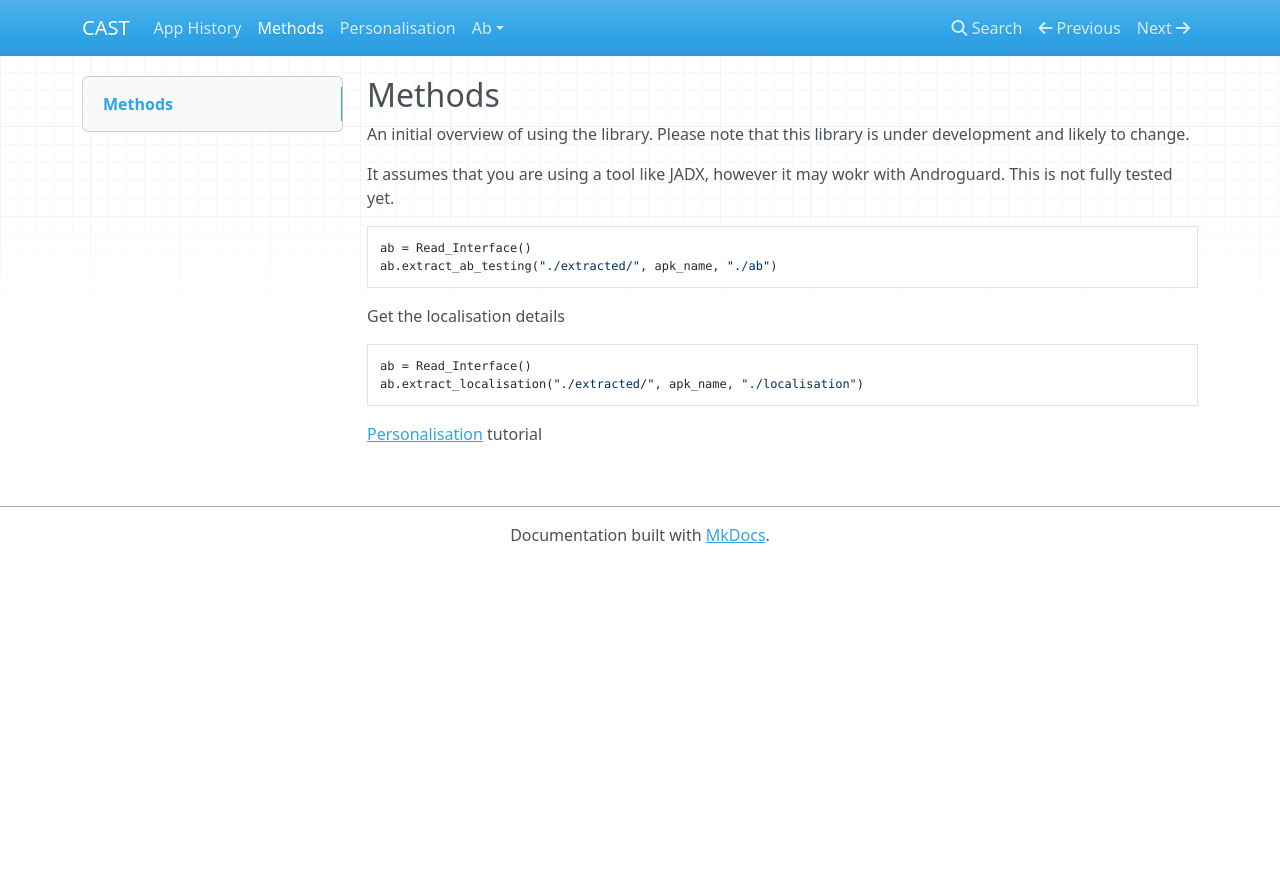
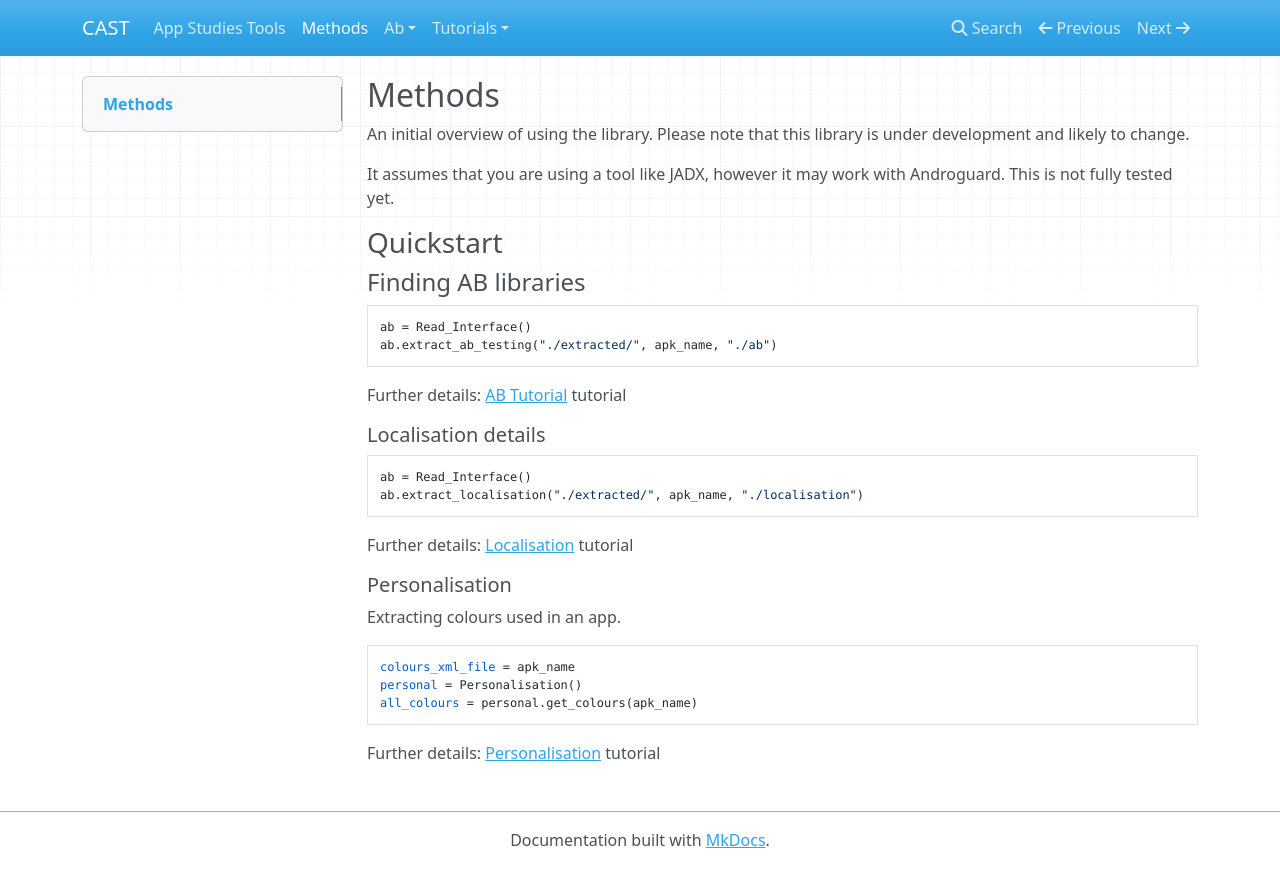
Before and after one commit to iaine/app_histories, an MkDocs documentation site: the page built from docs/methods.md, in a window 1280 px wide. Shown: the top 887 px of the page. Built offline with MkDocs 1.6.1, drawn with Linux system fonts in a browser that asks for light colours; nearby versions of some CDN libraries.

Commit message:
Update existing docs

````diff
--- a/docs/methods.md
+++ b/docs/methods.md
@@ -2,18 +2,36 @@
 
 An initial overview of using the library. Please note that this library is under development and likely to change.
 
-It assumes that you are using a tool like JADX, however it may wokr with Androguard. This is not fully tested yet.
+It assumes that you are using a tool like JADX, however it may work with Androguard. This is not fully tested yet.
+
+### Quickstart
+
+#### Finding AB libraries
 
 ```
 ab = Read_Interface()
 ab.extract_ab_testing("./extracted/", apk_name, "./ab")
 ```
 
-Get the localisation details
+Further details:
+[AB Tutorial](../tutorials/ab) tutorial
+##### Localisation details
 
 ```
 ab = Read_Interface()
 ab.extract_localisation("./extracted/", apk_name, "./localisation")
 ```
+Further details:
+[Localisation](../tutorials/localisation) tutorial
 
-[Personalisation](personalisation) tutorial
+##### Personalisation
+
+Extracting colours used in an app.
+
+```
+colours_xml_file = apk_name
+personal = Personalisation()
+all_colours = personal.get_colours(apk_name)
+```
+Further details:
+[Personalisation](../tutorials/personalisation) tutorial
````
Also changed, not shown: docs/index.md (+6 -2 lines), docs/tutorials/personalisation.md (renamed from docs/personalisation.md).
